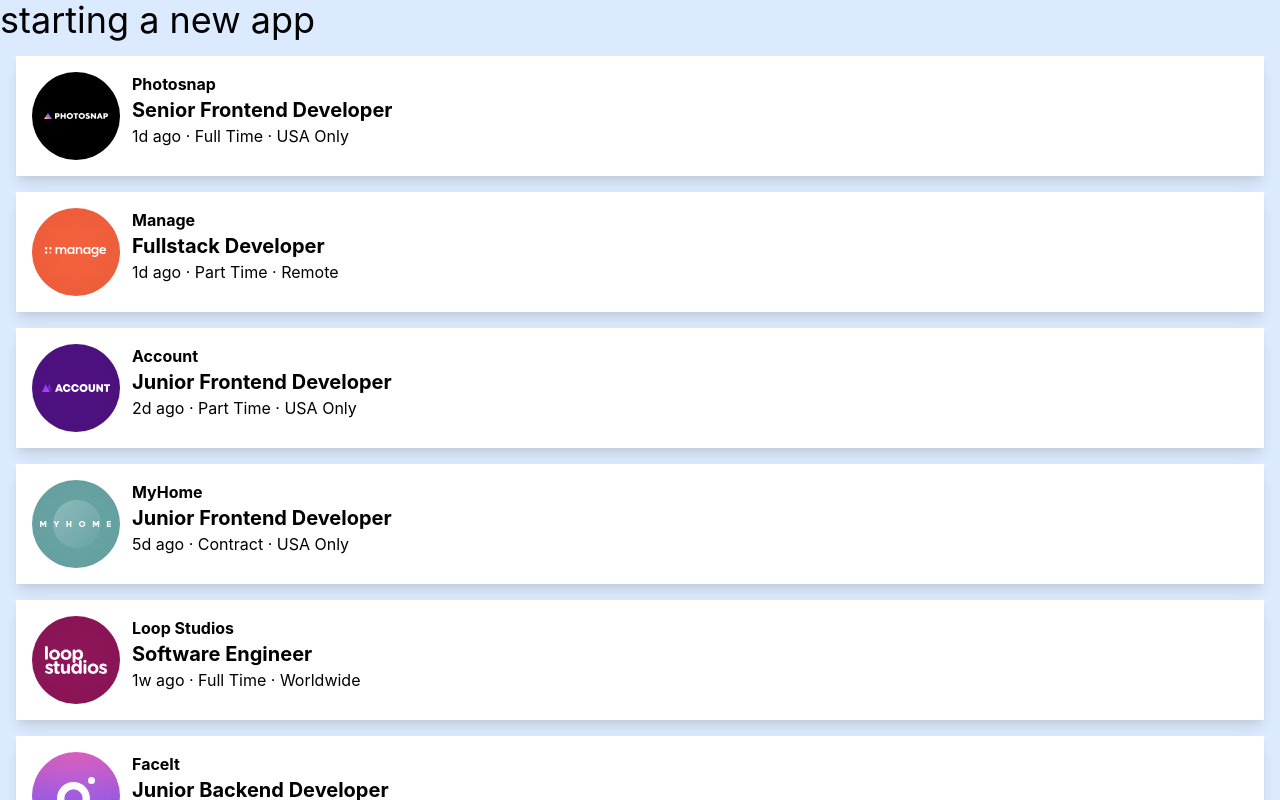
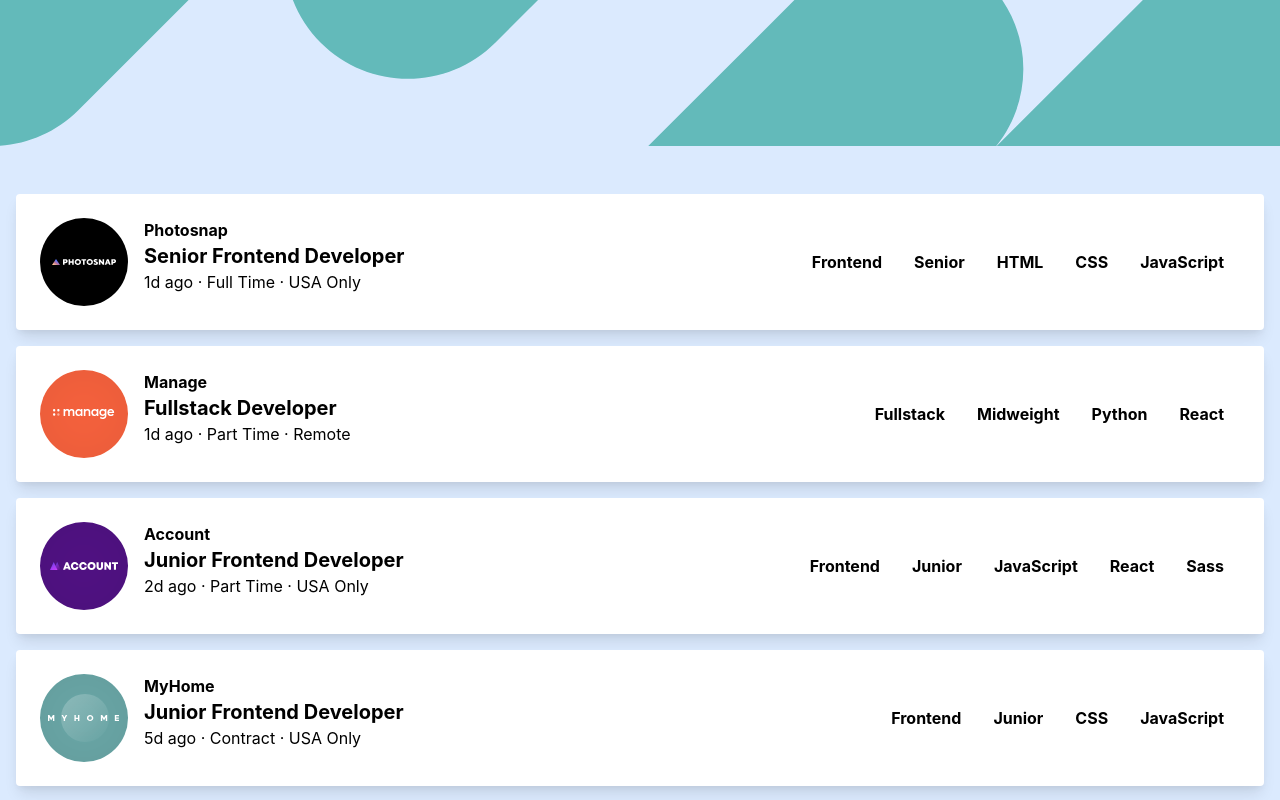
Before and after one commit to sanchez2194/Job-Listing-App, a React (Create React App) app in the folder my-app/: page / in a window 1280 px wide. Shown: the top 800 px of the page. Built offline with nearby package versions, Linux system fonts and the light colour scheme.

Commit message:
adjusting more css

```diff
--- a/my-app/src/App.js
+++ b/my-app/src/App.js
@@ -14,7 +14,9 @@ function App() {
 
   return (
     <div className="App">
-      <h1 className = 'text-4xl' >starting a new app</h1>
+      <header className = 'bg-teal-400 mb-12'>
+        <img src= './images/bg-header-desktop.svg' alt= 'bg-pic' />
+      </header>
       {
          jobs.length === 0 ? (
           <p>fetching jobs...</p>
--- a/my-app/src/components/JobBoardComponents.js
+++ b/my-app/src/components/JobBoardComponents.js
@@ -1,21 +1,63 @@
 import React from 'react';
 
-const JobBoardComponent = ({job}) => (
-    <div className = 'flex bg-white shadow-lg m-4 p-4'>
+const JobBoardComponent = ({
+    job: {
+        company,
+        logo,
+        featured,
+        position,
+        role,
+        level,
+        postedAt,
+        contract,
+        location,
+        languages,
+        tools,
+        isNew
+    },
+
+}) => {
+
+    const tags = [role, level];
+
+    if(languages) {
+        tags.push(...languages);
+    }
+
+    if(tools) {
+        tags.push(...tools);
+    }
+
+
+
+
+
+    return(
+        <div className='flex bg-white shadow-lg m-4 p-6 rounded'>
             <div>
-           <img src={job.logo} alt={job.company}/>
+                <img src={logo} alt={company} />
             </div>
-       <div className = 'ml-3'>
-           <h3 className = 'font-bold text-teal-500'>{job.company}</h3>
+            <div className='flex flex-col ml-4'>
+                <h3 className='font-bold text-teal-500'>
+                    {company}
+                    {isNew && (<span>NEW</span>)}
+                    {isNew && (<span>NEW</span>)}
+                </h3>
 
-           <h2 className = 'font-bold text-xl'>{job.position}</h2>
+                <h2 className='font-bold text-xl'>{position}</h2>
 
                 <p>
-               {job.postedAt} · {job.contract} · {job.location}
+                    {postedAt} · {contract} · {location}
                 </p>
             </div>
-       <div></div>
+            <div className = 'flex items-center ml-auto'>
+                {tags ?
+                    tags.map((tag) =>
+                    <span className = 'flex font-bold bg-teal-100 text-teal-500 m-2 p-2 rounded'>{tag}</span>) : ''}
+
+
        </div>
-)
+        </div>
+    )};
 
 export default JobBoardComponent;
```
Lines whose indentation alone changed are shown as unchanged.
